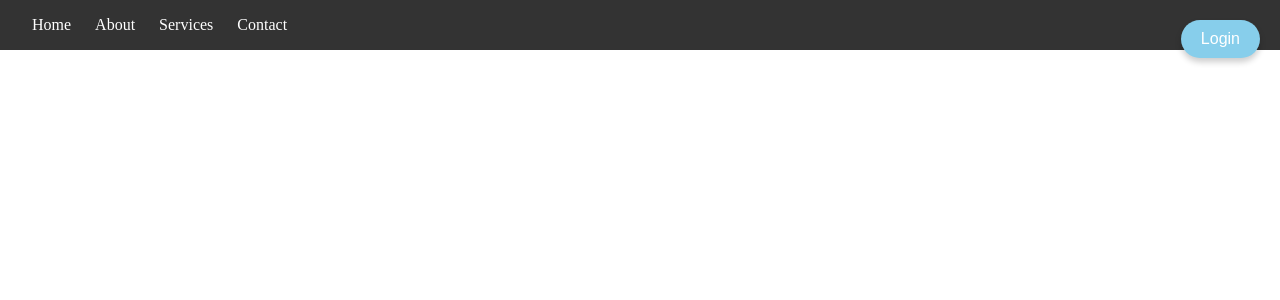
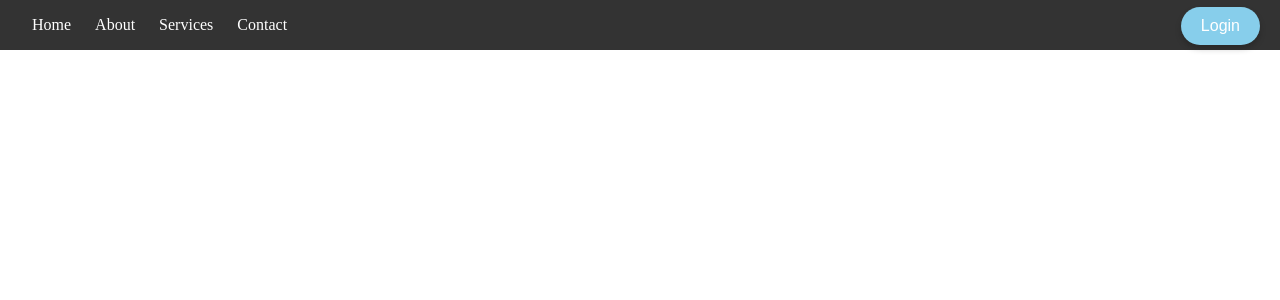
Before and after one commit to Amsan5941/ForgeFit, a React (Vite) app: page / in a window 1280 px wide. Shown: the top 300 px of the page. Built offline with nearby package versions, Linux system fonts and the light colour scheme.

Commit message:
moved login button up to be aligned with navbar

```diff
--- a/src/Components/Logins/Login.css
+++ b/src/Components/Logins/Login.css
@@ -1,7 +1,7 @@
 /* Container for positioning the Login Button */
 .login-button-container {
     position: fixed;
-    top: 20px;
+    top: 7px;
     right: 20px;
   }
 
```
